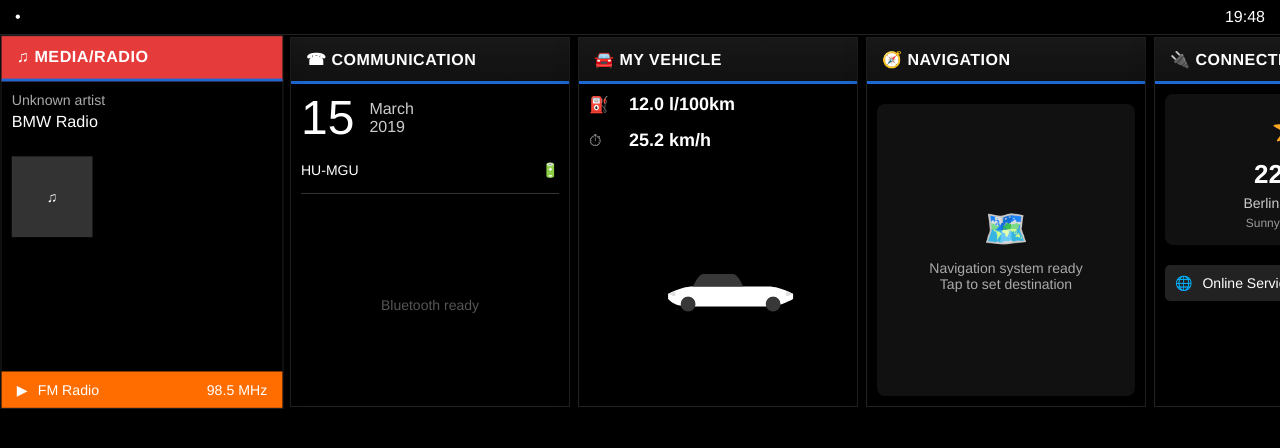
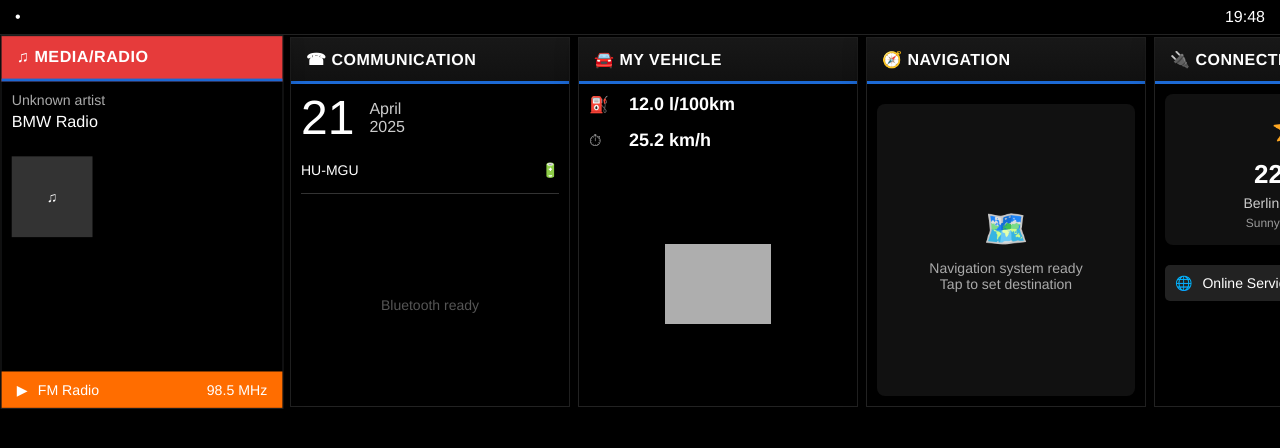
Before and after one commit to PzooT-Dev/bmw-id6-car-head-unit, a Flask app: page / in a window 1280 px wide. Shown: the top 448 px of the page. Run offline with Flask 3, Linux system fonts and the light colour scheme; some libraries are stand-ins or nearby versions; grey boxes are pictures that could not be loaded.

Commit message:
Display current date and use real vehicle image in the communication panel
Implement dynamic date updates in dashboard.js and replace X5 SVG with F31 image in dashboard.html.

Replit-Commit-Author: Agent
Replit-Commit-Session-Id: 1b8af747-ed54-42da-9f2c-f1c195e13e66
Replit-Commit-Screenshot-Url: https://storage.googleapis.com/screenshot-production-us-central1/0842a36a-f5e5-4415-b8e0-92b04b3b78e3/61a29f00-6e90-4d85-bf2a-0fb8d084065c.jpg

```diff
--- a/static/js/dashboard.js
+++ b/static/js/dashboard.js
@@ -88,6 +88,27 @@ function handleKeyNavigation(event) {
     }
 }
 
+// Date formatting function
+function updateDate() {
+    const now = new Date();
+    const day = now.getDate();
+
+    // Get month name
+    const monthNames = ["January", "February", "March", "April", "May", "June",
+                        "July", "August", "September", "October", "November", "December"];
+    const month = monthNames[now.getMonth()];
+    const year = now.getFullYear();
+
+    // Update date display elements
+    const dayElement = document.getElementById('date-day');
+    const monthElement = document.getElementById('date-month');
+    const yearElement = document.getElementById('date-year');
+
+    if (dayElement) dayElement.textContent = day;
+    if (monthElement) monthElement.textContent = month;
+    if (yearElement) yearElement.textContent = year;
+}
+
 // Initialize
 document.addEventListener('DOMContentLoaded', function() {
     // Only start clock if no server connection after 2 seconds
@@ -110,10 +131,14 @@ document.addEventListener('DOMContentLoaded', function() {
     // Set the first panel as selected by default
     if (panels.length > 0) {
         currentPanelIndex = 0; // Start with the first panel
+        selectPanel(currentPanelIndex);
     }
 
     // Add keyboard event listener for iDrive controller simulation
     document.addEventListener('keydown', handleKeyNavigation);
+
+    // Update date for the Communication panel
+    updateDate();
 
     // Make API requests periodically to keep data fresh (if socket fails)
     setInterval(() => {
--- a/templates/dashboard.html
+++ b/templates/dashboard.html
@@ -441,10 +441,10 @@
                 <div class="panel-content">
                     <!-- BMW iD6-style date display like the reference image -->
                     <div class="date-display">
-                        <div class="date-number">15</div>
+                        <div class="date-number" id="date-day"></div>
                         <div class="date-text">
-                            <div>March</div>
-                            <div>2019</div>
+                            <div id="date-month"></div>
+                            <div id="date-year"></div>
                         </div>
                     </div>
 
@@ -479,22 +479,8 @@
                         </div>
                     </div>
                     <div class="car-image">
-                        <!-- BMW X5 car image inline SVG -->
-                        <svg width="100%" height="80px" viewBox="0 0 800 320" class="bmw-car-img">
-                            <g stroke="none" stroke-width="1" fill="none" fill-rule="evenodd">
-                                <!-- BMW X5 Silhouette -->
-                                <path d="M200,200 C200,200 250,170 300,170 C350,170 380,170 450,170 C520,170 550,170 600,170 C650,170 700,200 700,200 L700,220 C700,220 650,250 600,250 C550,250 530,250 500,250 C470,250 450,250 350,250 C250,250 230,250 200,220 L200,200 Z" fill="#FFFFFF"></path>
-                                <!-- Windows -->
-                                <path d="M300,170 C300,170 320,120 340,120 C360,120 440,120 460,120 C480,120 500,170 500,170 L300,170 Z" fill="#333333"></path>
-                                <!-- Wheels -->
-                                <circle cx="280" cy="240" r="30" fill="#333333"></circle>
-                                <circle cx="620" cy="240" r="30" fill="#333333"></circle>
-                                <!-- Headlights -->
-                                <path d="M200,200 C200,200 220,190 230,190 L230,210 C220,210 200,200 200,200 Z" fill="#CCCCCC"></path>
-                                <!-- Taillights -->
-                                <path d="M700,200 C700,200 680,190 670,190 L670,210 C680,210 700,200 700,200 Z" fill="#CCCCCC"></path>
-                            </g>
-                        </svg>
+                        <!-- BMW F31 3 Series estate image -->
+                        <img src="https://cdn.carbodypanels4u.co.uk/media/catalog/category/bmw_3_series_estate_2015-_1.png" class="bmw-car-img" alt="BMW F31 3 Series Estate">
                     </div>
                 </div>
             </div>
```
